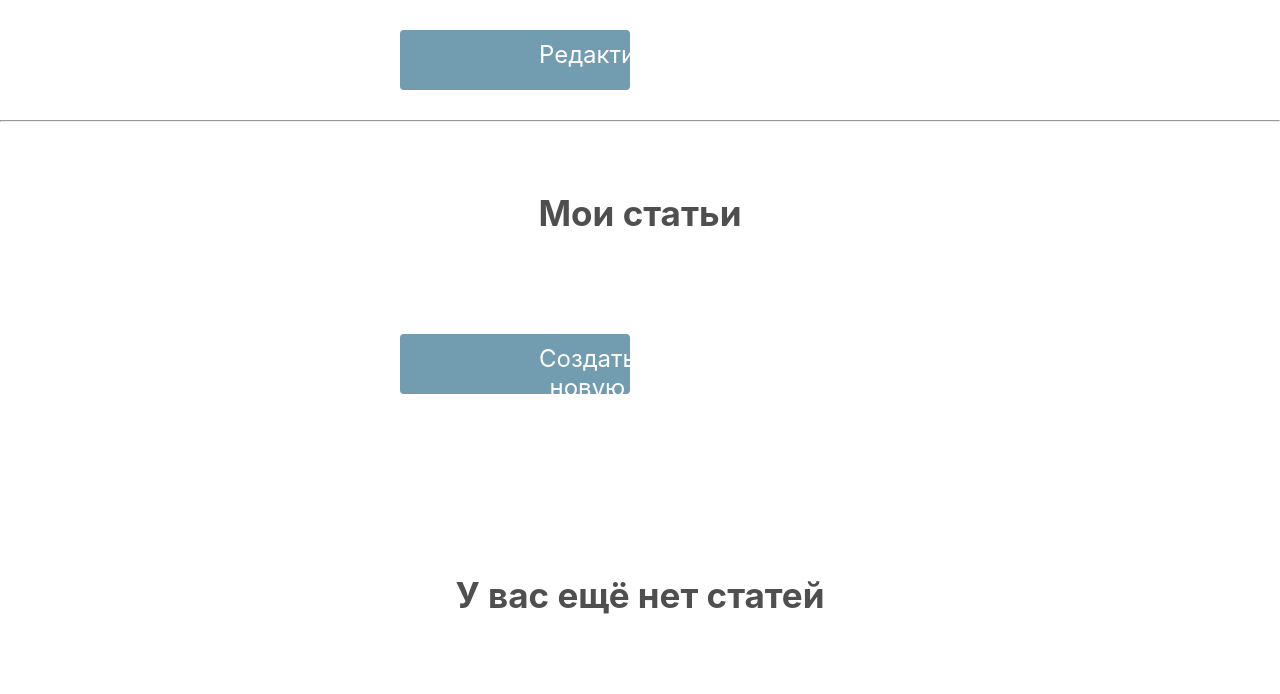
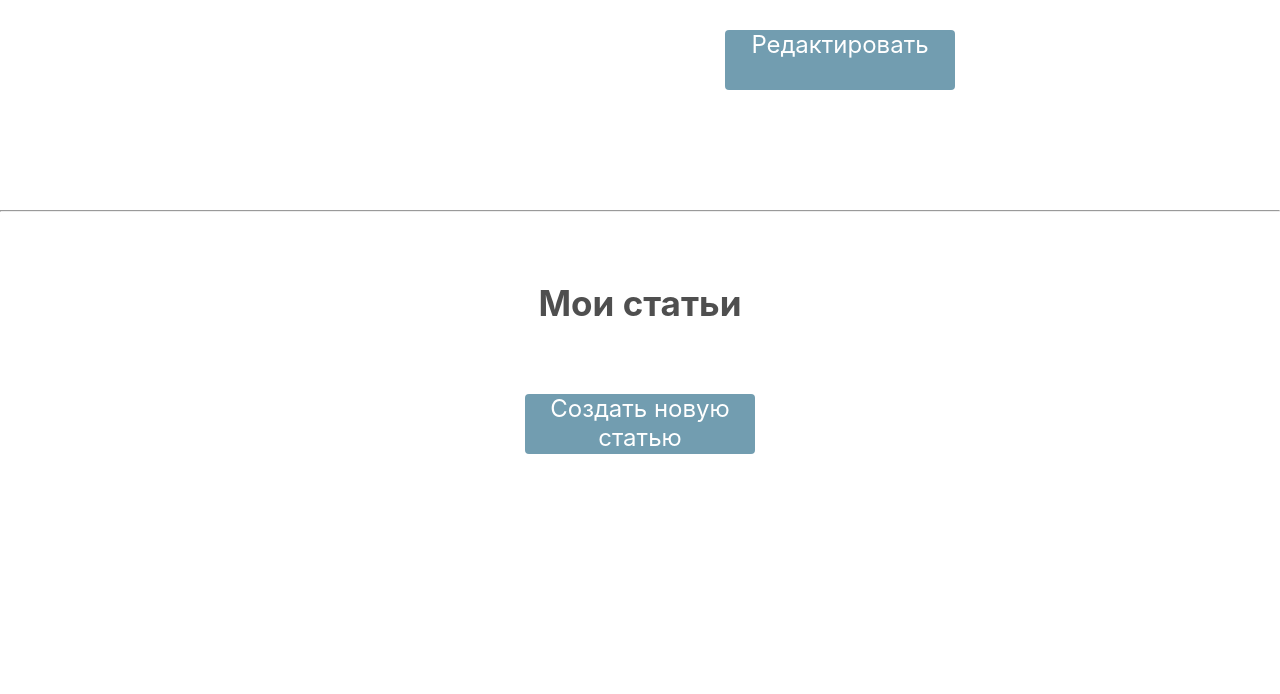
Before and after one commit to eTcilopp/Agile_teamwork, a Django app: page /account/ in a window 1280 px wide. Shown: the part 350-1044 px from the top of the page. Before the commit the page ends 964 px from the top, so only its background shows below. Run offline with Django 3.2, Linux system fonts and the light colour scheme; the visitor is signed in with stand-in values (Sample User, id 1); data that the repository does not hold is empty.

Commit message:
Стили

```diff
--- a/TeamHabr/static/style.css
+++ b/TeamHabr/static/style.css
@@ -151,7 +151,6 @@ body {
     background-color: #729db0;
     width: 230px;
     height: 60px;
-    float: left;
     border-radius: 4px;
     position: relative;
     margin-top: 30px;
@@ -160,10 +159,8 @@ body {
 .btn a {
     color: white;
     text-decoration: none;
-    padding-left: 24px;
-    padding-top: 10px;
+    text-align: center;
     font-size: 24px;
-    position: absolute;
 }
 
 .habs {
```
